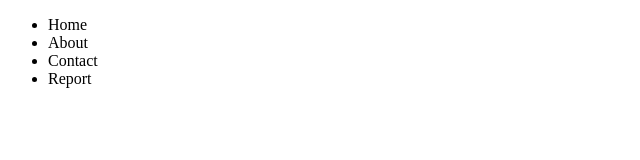
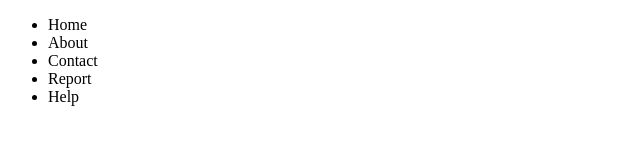
Before and after one commit to santu2011/allTimeBad, a plain HTML site: page navbar.html in a window 1280 px wide. Shown: the full height of the page, 0-640 px from the left. Drawn offline with Linux system fonts and the light colour scheme.

Commit message:
add navbar file

```diff
--- a/navbar.html
+++ b/navbar.html
@@ -14,6 +14,7 @@
       <li>About</li>
       <li>Contact</li>
       <li>Report</li>
+      <li>Help</li>
     </ul>
   </nav>
 </body>
```
